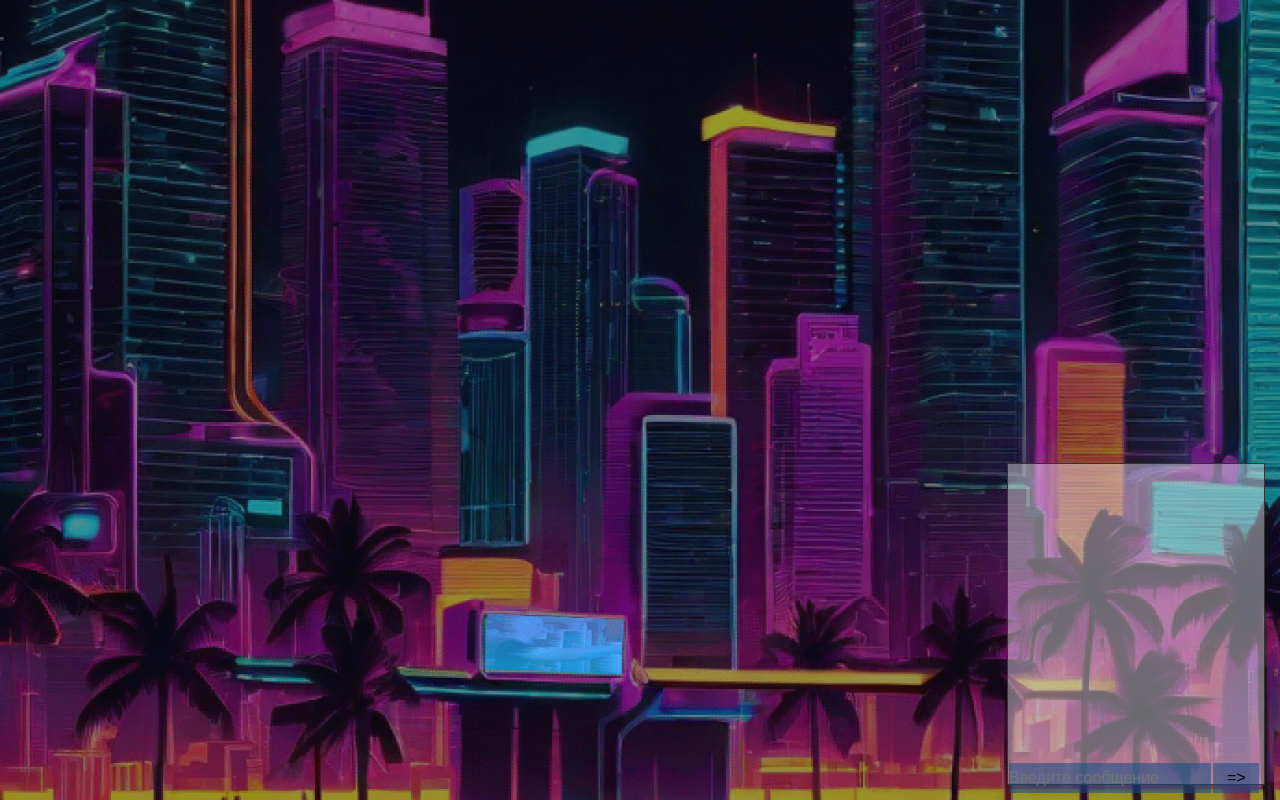
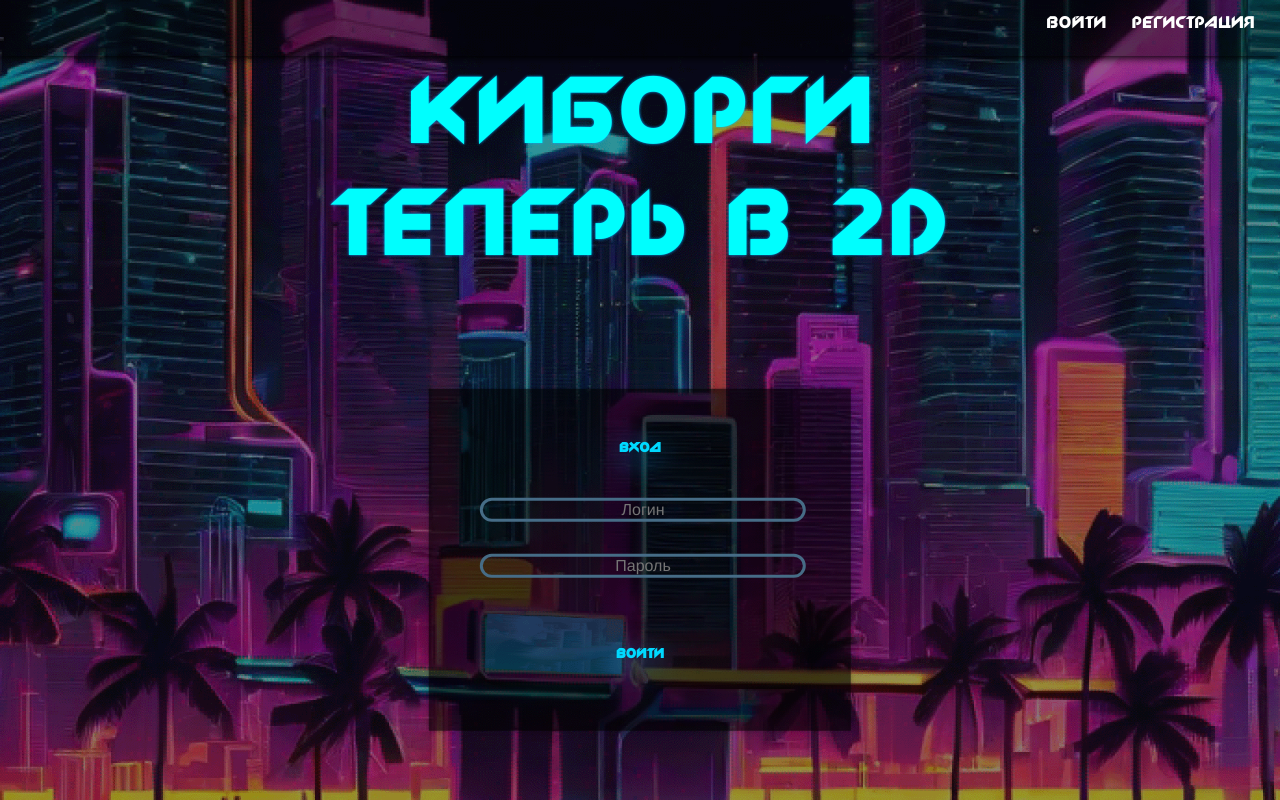
Before and after one commit to dargven/Cyborgs, a React (Create React App) app in the folder client/: page / in a window 1280 px wide. Built offline with nearby package versions, Linux system fonts and the light colour scheme.

Commit message:
Changev chat css

```diff
--- a/client/src/App.tsx
+++ b/client/src/App.tsx
@@ -21,7 +21,7 @@ const App: React.FC = () => {
             <StoreContext.Provider value={store}>
                 <ServerContext.Provider value={server}>
                     <Routes>
-                        <Route path="" element={<TestPage/>} />
+                        <Route path="" element={<LoginPage/>} />
                         <Route path="/login" element={<LoginPage />} />
                         <Route path="/registration" element={<RegistrationPage />} />
                         <Route element={<PrivateRoute />}>
--- a/client/src/Auth.css
+++ b/client/src/Auth.css
@@ -37,7 +37,6 @@ p {
   transform: translate(-50%, -50%);
   left: 50%;
   padding: 4dvw;
-  margin-top: 0;
   position:fixed;
   top: 70vh;
   text-align: center;
@@ -46,9 +45,10 @@ p {
   max-width: 40dvh;
     width: 50dvw;
 }
+
 .input-form {
   align-items: center;
-  margin: 1dvw 0px;
+  margin: 2dvw 0px;
   text-align: center;
   height: 120%;
   font-size: 1dvw;
@@ -56,7 +56,7 @@ p {
 
 .input-form input {
   text-align: center;
-  width: 90%;
+  width: 100%;
   border-radius: 10vw;
   border: 0.4vh solid rgb(70, 108, 134);
   font-size: 2dvh;
@@ -97,7 +97,7 @@ h1 {
   font-family: "Zelek";
   color: rgb(0, 217, 255);
   text-shadow: 0px 1vh 4vh #00aeff;
-  font-size: 3dvh;
+  font-size: 1dvw;
 }
 
 .App-header {
--- a/client/src/Main.css
+++ b/client/src/Main.css
@@ -29,7 +29,7 @@ body{
   text-align: left;
   font-size: 0.3em;
   width: 120%;
-  color: none;
+  color: white;
   background: none;
   outline: none;
   border: none;
@@ -37,12 +37,11 @@ body{
 
 .Main button:hover {
   text-align: left;
-  color: none;
   border-width: 0.6dvh 0.6dvh;
   border-radius: 0;
-
+  width: 200%;
   filter: contrast(30);
-  border-color: #27CEE9;
+  border:0.2vi solid #27CEE9;
   box-shadow: inset 0px 0px 30px rgba(0, 0, 0);
   clip-path: polygon(100% 0, 100% 50%, 85% 100%, 0 100%, 0 0);
 
@@ -142,7 +141,7 @@ h2 {
   }
 
   100% {
-    left: 24%;
+    left: 21%;
 
   }
 }
--- a/client/src/components/Chat/Chat.css
+++ b/client/src/components/Chat/Chat.css
@@ -1,21 +1,19 @@
 .chat {
 	position: absolute;
-	bottom: 0;
-	right: 0;
-	border:1px solid #333;
-	margin:15px;
-	width:20%;
-	height:40%;
-	background:rgba(255, 255, 255, 0.4);
-	min-height: 30dvh;
-	max-height: 50dvh;
-	max-width: 40dvh;
+	bottom: 6vh;
+	right: 2dvw;
+	border:0.2vi solid rgba(0, 0, 0, 0.7);
+	border-bottom: none;
+	width:41dvh;
+	height:40dvh;
+	background:rgba(0, 0, 0, 0.7);
+
 	z-index: 1;
 }
 
 .chatComponent {
-    bottom:100%;
-    right: 43px;
+    bottom:100dvh;
+    right: 4dvw;
 }
 
 .chat-messages {
@@ -30,7 +28,7 @@
 
 .chat__message {
 	border-left:3px solid rgb(51, 51, 51)333;
-	margin-top:2px;
+	margin-top:2vh;
 	padding:2px;
 }
 
@@ -51,23 +49,18 @@
 }
 
 .chat-input {
-	min-height:6%;
+	min-height:6dvw;
 }
-input {
+
+
+.chat-form__input {
 	font-family:arial;
-	font-size:16px;
+	font-size:1dvw;
 	vertical-align:middle;
 	background:rgba(18, 74, 138, 0.541);
 	border:0;
-	display:inline-block;
-	margin:1px;
-	height:30px;
+	height:3vh;
+	position:absolute;
+	width:94%;
+	color: rgba(218, 218, 218, 0.884);
 }
-
-.chat-form__input {
-	width:79%;
-}
-
-.chat-form__submit {
-	width:18%;
-}
```
